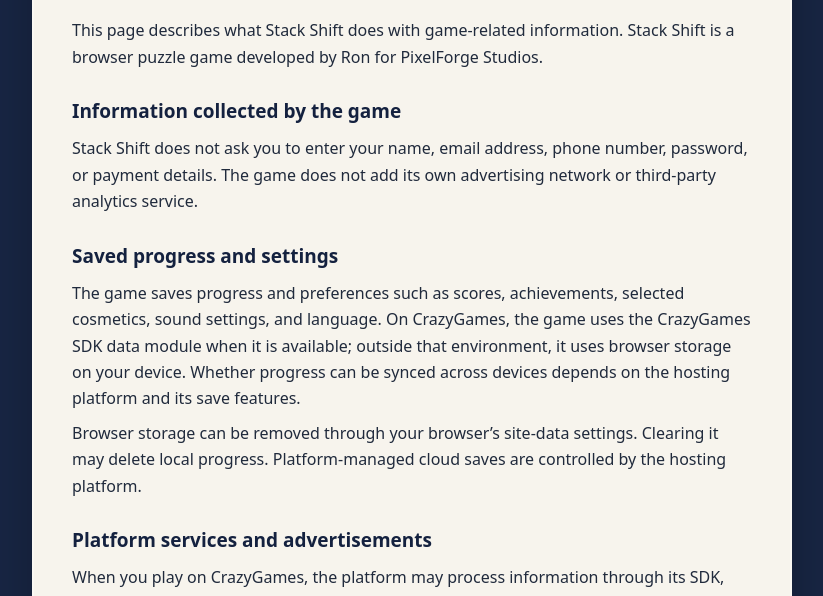
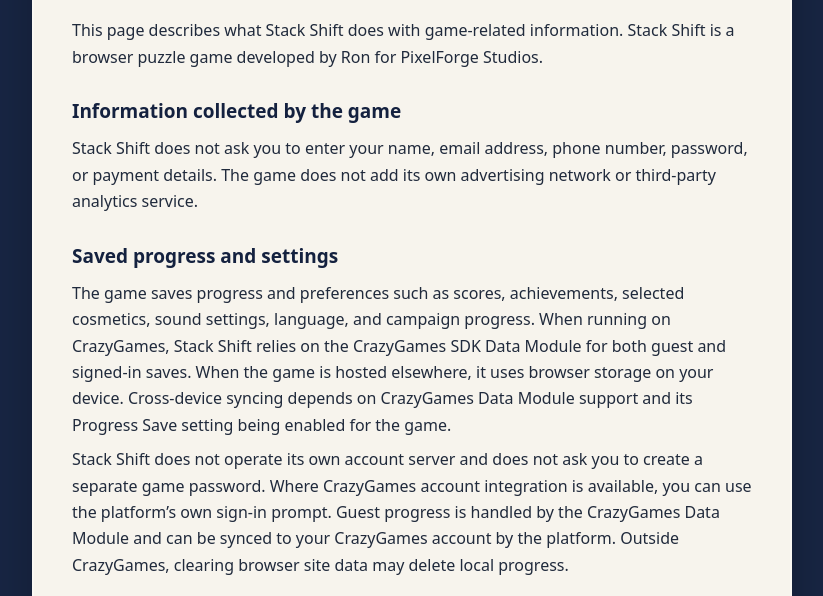
Before and after one commit to crypticfn2012-jpg/StackShift, a plain HTML site: page privacy.html in a window 1280 px wide. Shown: the part 197-793 px from the top of the page, without its empty margins (228-1051 px from the left). Drawn offline with Linux system fonts and the light colour scheme.

Commit message:
Clarify CrazyGames account save and leaderboard data

```diff
--- a/privacy.html
+++ b/privacy.html
@@ -7,8 +7,8 @@
 <h1>Stack <span>Shift</span><br>Privacy Policy</h1><p class="meta">Last updated: 12 October 2026</p>
 <p>This page describes what Stack Shift does with game-related information. Stack Shift is a browser puzzle game developed by Ron for PixelForge Studios.</p>
 <h2>Information collected by the game</h2><p>Stack Shift does not ask you to enter your name, email address, phone number, password, or payment details. The game does not add its own advertising network or third-party analytics service.</p>
-<h2>Saved progress and settings</h2><p>The game saves progress and preferences such as scores, achievements, selected cosmetics, sound settings, and language. On CrazyGames, the game uses the CrazyGames SDK data module when it is available; outside that environment, it uses browser storage on your device. Whether progress can be synced across devices depends on the hosting platform and its save features.</p><p>Browser storage can be removed through your browser’s site-data settings. Clearing it may delete local progress. Platform-managed cloud saves are controlled by the hosting platform.</p>
-<h2>Platform services and advertisements</h2><p>When you play on CrazyGames, the platform may process information through its SDK, account, save, technical, or advertising services. Any rewarded advertisement in Stack Shift is requested through the CrazyGames SDK. Those services are governed by CrazyGames’ own privacy policy:</p>
+<h2>Saved progress and settings</h2><p>The game saves progress and preferences such as scores, achievements, selected cosmetics, sound settings, language, and campaign progress. When running on CrazyGames, Stack Shift relies on the CrazyGames SDK Data Module for both guest and signed-in saves. When the game is hosted elsewhere, it uses browser storage on your device. Cross-device syncing depends on CrazyGames Data Module support and its Progress Save setting being enabled for the game.</p><p>Stack Shift does not operate its own account server and does not ask you to create a separate game password. Where CrazyGames account integration is available, you can use the platform’s own sign-in prompt. Guest progress is handled by the CrazyGames Data Module and can be synced to your CrazyGames account by the platform. Outside CrazyGames, clearing browser site data may delete local progress.</p>
+<h2>Platform services, leaderboards, and advertisements</h2><p>When the CrazyGames leaderboard feature is enabled for Stack Shift, a signed-in player’s best score for the current weekly Timed Puzzle season may be submitted through the CrazyGames SDK. Daily Route, Endless, and Campaign scores are not submitted. CrazyGames processes account and leaderboard information under its own privacy policy. Stack Shift does not run a separate leaderboard server.</p><p>Any rewarded advertisement in Stack Shift is requested through the CrazyGames SDK. CrazyGames’ account, save, leaderboard, technical, and advertising services are governed by its privacy policy:</p>
 <p><a href="https://www.crazygames.com/privacy-policy" target="_blank" rel="noopener noreferrer">Read the CrazyGames Privacy Policy</a>.</p>
 <h2>Children and personal information</h2><p>Stack Shift does not intentionally request personal information directly from players. Please follow the age requirements and privacy controls of the platform where you play.</p>
 <h2>Changes to this page</h2><p>This policy may be updated as the game or its integrations change. The latest version will be available here.</p>
```
